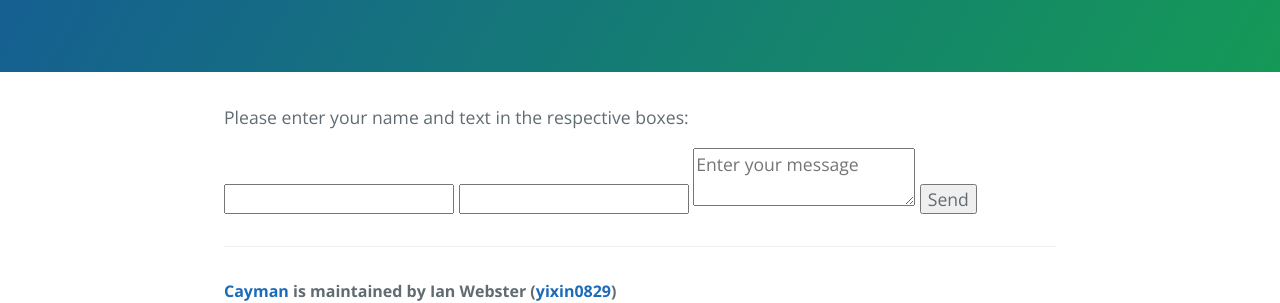
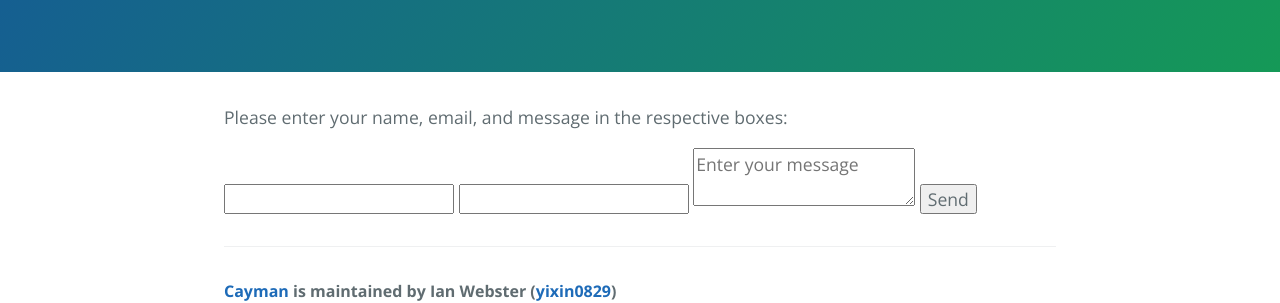
Before and after one commit to yixin0829/Cayman, a Jekyll site: the page built from contact/index.md, in a window 1280 px wide. Shown: the part 311-614 px from the top of the page. Built offline with Jekyll 4.4.1, drawn with Linux system fonts in a browser that asks for light colours.

Commit message:
Update index.md

```diff
--- a/contact/index.md
+++ b/contact/index.md
@@ -2,13 +2,11 @@
 layout: default
 title: Contact
 ---
-Please enter your name and text in the respective boxes:
+Please enter your name, email, and message in the respective boxes:
 
-<form action="//formspree.io/your@email.com" method="POST">
+<form action="//formspree.io/i.webster@mail.utoronto.ca" method="POST">
  <input type="text" name="name">
  <input type="email" name="_replyto">
  <textarea placeholder="Enter your message"></textarea>
-<input type="text" name="_gotcha" style="display:none">
- <input type="hidden" name="_subject" value="Message via http://domain.com">
-<input type="submit" value="Send">
+ <input type="submit" value="Send">
 </form>
```
